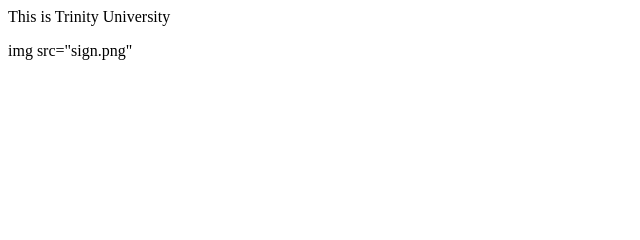
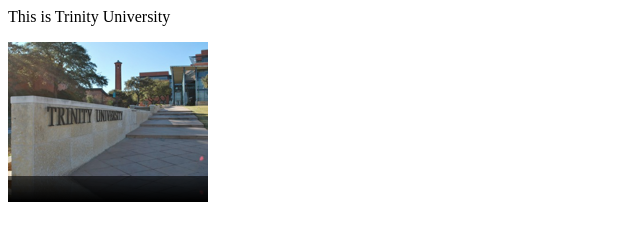
Before and after one commit to ruthjungman/project0, a plain HTML site: page trinity.html in a window 1280 px wide. Shown: the whole page, without its empty margins (0-640 px from the left). Drawn offline with Linux system fonts and the light colour scheme.

Commit message:
Update trinity.html

```diff
--- a/trinity.html
+++ b/trinity.html
@@ -5,6 +5,6 @@
     </head>
     <body>
         This is Trinity University
-        <p>img src="sign.png"</p>
+        <p><img src="sign.png"></p>
     </body>
 </html>
```
